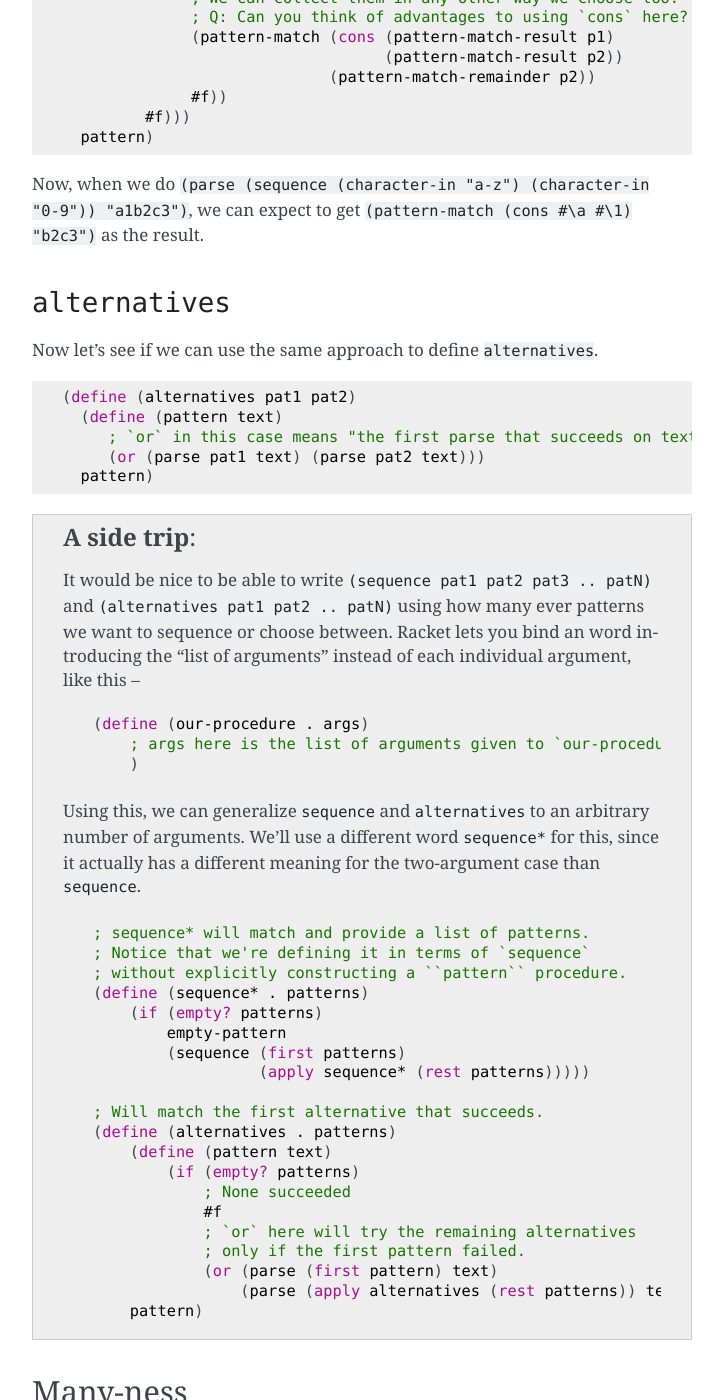
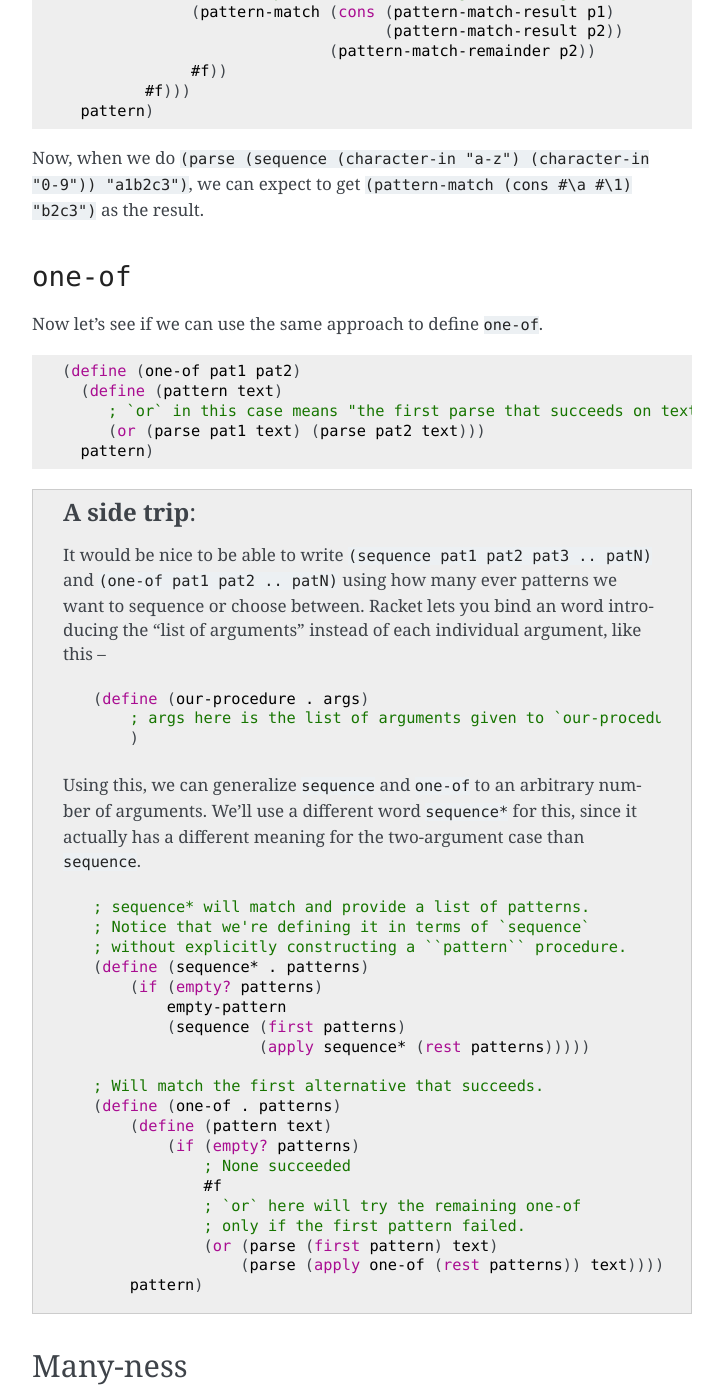
Before and after one commit to kreauniv/complit, a Sphinx documentation site: the page built from source/parsing2.rst, in a window 1280 px wide and 1400 px high, scrolled down 3671 px. Shown: the whole window, without its empty margins (388-1111 px from the left). Built offline with Sphinx 7.4.7, drawn with Linux system fonts in a browser that asks for light colours; some of the changed text lies outside the part shown.

Commit message:
Changed alternatives to one-of

```diff
--- a/source/parsing2.rst
+++ b/source/parsing2.rst
@@ -83,11 +83,11 @@ of ours to clarify what they mean.
       (sequence pattern (zero-or-more pattern)))
 
    (define (zero-or-more pattern)
-      (alternatives empty-pattern (one-or-more pattern)))
+      (one-of empty-pattern (one-or-more pattern)))
 
-While we're introducing a new word ``alternatives`` here, our words
+While we're introducing a new word ``one-of`` here, our words
 have nearly all gained some good definitions and we're only left
-with ``sequence`` and ``alternatives``.
+with ``sequence`` and ``one-of``.
 
 ``character-in``
 ----------------
@@ -187,14 +187,14 @@ We can now define ``sequence`` like this --
 Now, when we do ``(parse (sequence (character-in "a-z") (character-in "0-9")) "a1b2c3")``,
 we can expect to get ``(pattern-match (cons #\a #\1) "b2c3")`` as the result.
 
-``alternatives``
-----------------
+``one-of``
+----------
 
-Now let's see if we can use the same approach to define ``alternatives``.
+Now let's see if we can use the same approach to define ``one-of``.
 
 .. code-block:: racket
 
-   (define (alternatives pat1 pat2)
+   (define (one-of pat1 pat2)
      (define (pattern text)
         ; `or` in this case means "the first parse that succeeds on text".
         (or (parse pat1 text) (parse pat2 text)))
@@ -203,7 +203,7 @@ Now let's see if we can use the same approach to define ``alternatives``.
 .. admonition:: **A side trip**
 
     It would be nice to be able to write ``(sequence pat1 pat2 pat3 .. patN)``
-    and ``(alternatives pat1 pat2 .. patN)`` using how many ever patterns we
+    and ``(one-of pat1 pat2 .. patN)`` using how many ever patterns we
     want to sequence or choose between. Racket lets you bind an word introducing
     the "list of arguments" instead of each individual argument, like this --
 
@@ -213,7 +213,7 @@ Now let's see if we can use the same approach to define ``alternatives``.
             ; args here is the list of arguments given to `our-procedure`
             )
 
-    Using this, we can generalize ``sequence`` and ``alternatives`` to an arbitrary
+    Using this, we can generalize ``sequence`` and ``one-of`` to an arbitrary
     number of arguments. We'll use a different word ``sequence*`` for this, since
     it actually has a different meaning for the two-argument case than ``sequence``.
 
@@ -229,22 +229,22 @@ Now let's see if we can use the same approach to define ``alternatives``.
                           (apply sequence* (rest patterns)))))
 
         ; Will match the first alternative that succeeds.
-        (define (alternatives . patterns)
+        (define (one-of . patterns)
             (define (pattern text)
                 (if (empty? patterns)
                     ; None succeeded
                     #f
-                    ; `or` here will try the remaining alternatives
+                    ; `or` here will try the remaining one-of
                     ; only if the first pattern failed.
                     (or (parse (first pattern) text)
-                        (parse (apply alternatives (rest patterns)) text))))
+                        (parse (apply one-of (rest patterns)) text))))
             pattern)
 
 
 Many-ness
 ---------
 
-With the definition of ``alternatives``, our definition of ``zero-or-more``
+With the definition of ``one-of``, our definition of ``zero-or-more``
 and ``one-or-more`` gains validity and completeness.
 
 .. code:: racket
@@ -253,13 +253,13 @@ and ``one-or-more`` gains validity and completeness.
       (sequence pat (zero-or-more pat)))
 
    (define (zero-or-more pat)
-      (alternatives empty-pattern (one-or-more pat)))
+      (one-of empty-pattern (one-or-more pat)))
 
 .. admonition:: **Think before proceeding**
 
-   Given how we've defined ``alternatives``, is our definition of
+   Given how we've defined ``one-of``, is our definition of
    ``zero-or-more`` acceptable? There is a subtle "bias" in how
-   we've dealt with ``alternatives`` that affects this.
+   we've dealt with ``one-of`` that affects this.
 
    Spoilers below.
 
@@ -276,7 +276,7 @@ as --
 .. code:: racket
 
    (define (zero-or-more pat)
-      (alternatives (one-or-more pat) empty-pattern))
+      (one-of (one-or-more pat) empty-pattern))
 
    (define (empty-pattern text)
       (pattern-match empty text))
@@ -391,7 +391,7 @@ We can also express a simple decimal fractional number like ``-3.1415`` --
     (define digit (character-in "0123456789"))
 
     (define (optional pat)
-        (alternatives pat empty-pattern))
+        (one-of pat empty-pattern))
 
 
 Now you can start to see how these definitions relate to the Backus-Naur grammar
@@ -407,7 +407,7 @@ translates to the **process** of matching patterns in strings.
    word where the input type is the same as the output type -- both "pattern"
    in our case -- we'll have to consider how these definitions work with each
    other and ensure that they're all consistent. Words like ``sequence``,
-   ``alternatives``, ``one-or-more`` and ``reinterpret`` take patterns and
+   ``one-of``, ``one-or-more`` and ``reinterpret`` take patterns and
    construct new patterns with them, unlike the basic patterns like
    ``character-in``.
 
@@ -470,7 +470,7 @@ Languages within languages
 
 If you zoom out a bit, it can look like we're building a small language to
 express patterns we want to decipher from text. We're introducing new words
-like ``character-in``, ``sequence``, ``alternatives``, ``one-or-more``,
+like ``character-in``, ``sequence``, ``one-of``, ``one-or-more``,
 ``transform``, etc. that let us talk about specific patterns and how to combine
 patterns to make new patterns. This is very much like how language consists of
 both a vocabulary (words with meanings) and grammar (how to give meaning to
@@ -515,10 +515,10 @@ that happen when we parse a string with it.
 
 Here are some such expectations -
 
-1. ``(alternatives pat1 pat2 ... patN)`` should be replaceable with ``patK``
+1. ``(one-of pat1 pat2 ... patN)`` should be replaceable with ``patK``
    in a particular situation if ``patK`` were the first pattern to successfully
    match against the given text. In fact, in any pattern expression containing
-   the ``alternatives`` form, the form should be replaceable with any one of
+   the ``one-of`` form, the form should be replaceable with any one of
    the patterns and still preserve the integrity of the total expression.
 
 2. ``(sequence pat1 (sequence pat2 empty-pattern))`` is the same as
@@ -528,7 +528,7 @@ Here are some such expectations -
 3. ``(sequence pat empty-pattern)`` is expected to be equivalent to
    ``(reinterpret list pat)``.
 
-4. ``(alternatives pat empty-pattern)`` is always expected to succeed since
+4. ``(one-of pat empty-pattern)`` is always expected to succeed since
    ``empty-pattern`` will always succeed.
 
 .. admonition:: **Task**
```
Also changed, not shown: 1 other file.
